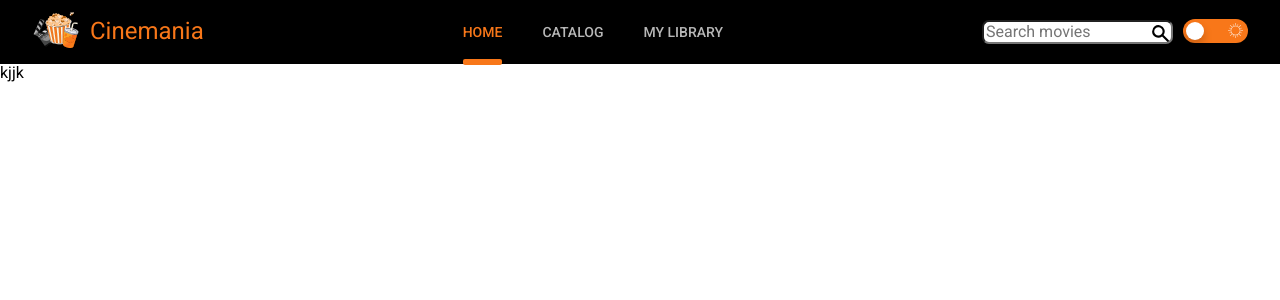
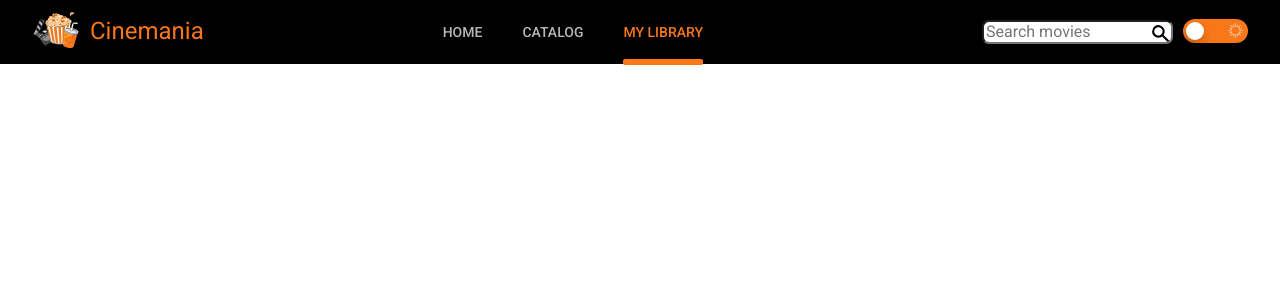
Before and after one commit to Yaroslav0102030405/03-Movie, a React (Create React App) app: page /mylibrare in a window 1280 px wide. Shown: the top 300 px of the page. Built offline with nearby package versions, Linux system fonts and the light colour scheme.

Commit message:
ховер

```diff
--- a/src/App.js
+++ b/src/App.js
@@ -7,6 +7,7 @@ import { Routes, Route } from 'react-router-dom';
 import Home from './HOME-PAGE/NavBar/Home/Home';
 import Catalog from './CATALOG-PAGE/Catalog';
 import MyLibrary from './MY-LIBRARY-PAGE/myLibrary'
+import NotFoundPage from './NOT-FOUND-PAGE/NotFoundPage';
 
 function App() {
   return (
@@ -17,6 +18,7 @@ function App() {
         <Route path="/" element={<Home />} />
         <Route path="/catalog" element={<Catalog />} />
         <Route path='/mylibrare' element={<MyLibrary />} />
+        <Route path='*' element={<NotFoundPage />} />
       </Routes>
     </div>
   );
--- a/src/CSS/Base.css
+++ b/src/CSS/Base.css
@@ -50,3 +50,7 @@ img {
   /* margin: 0px;
   padding: 0px; */
 }/*# sourceMappingURL=base.css.map */
+
+a {
+  text-decoration: none;
+}
--- a/src/HOME-PAGE/NavBar/NavBar.css
+++ b/src/HOME-PAGE/NavBar/NavBar.css
@@ -56,18 +56,18 @@ text-decoration: none;
     display: flex;
 }
 
-.navPages__item:hover,
-.navPages__item:focus {
+.navPages__item a:hover,
+.navPages__item a:focus {
     color: var(--accent-color);
 }
 
-.light-theme .navPages__item:hover {
+.light-theme .navPages__item a:hover {
   /* background-color: var(--white-color); */
   color: var(--accent-color);
   /* transition: all 0.3s ease-in-out; */
 }
 
-.navPages__item {
+.navPages__item a {
   position: relative;
     color: var(--text-color);
   margin-right: 40px;
@@ -80,12 +80,12 @@ list-style: none;
 text-transform: uppercase;
 }
 
-.navPages__item.current {
+.navPages__item a.active {
   color: var(--accent-color);
 }
 
-.navPages__item:hover::after,
-.current::after {
+.navPages__item a:hover::after,
+.active::after {
   display: block;
   position: absolute;
   /* display: inline-flex; */
@@ -104,7 +104,7 @@ text-transform: uppercase;
   color: var(--accent-color);
 } */
 
-.light-theme .navPages__item.current {
+.light-theme .navPages__item a.active {
   /* background-color: var(--white-color); */
   color: var(--accent-color);
   transition: all 0.3s ease-in-out;
--- a/src/HOME-PAGE/NavBar/NavBar.js
+++ b/src/HOME-PAGE/NavBar/NavBar.js
@@ -1,8 +1,9 @@
-import React from "react";
-import './NavBar.css'
+import React from 'react';
+import { Link, NavLink } from 'react-router-dom';
+import './NavBar.css';
 import { ReactComponent as NavLogo } from './nav-logo.svg';
 
-import DarkMode from "../../components/DarkMode/DarlMode";
+import DarkMode from '../../components/DarkMode/DarlMode';
 import { HiSearch } from 'react-icons/hi';
 
 const NavBar = () => {
@@ -14,36 +15,23 @@ const NavBar = () => {
           <nav className="nav__wrap">
             <ul className="nav__logo">
               <li>
-                  {' '}
-                  <a
-                    href="#"
-                    aria-label="logo"
-                    target="_blank"
-                    rel="noreferrer noopener"
-                  >
-                    {' '}
-                    <NavLogo />
-                  </a>
+                <Link to="/"><NavLogo /></Link>
               </li>
               <li className="Nav__logo-text">
-                  {' '}
-                  <a
-                    href="#"
-                    aria-label="logo"
-                    target="_blank"
-                    rel="noreferrer noopener"
-                  >
-                    Cinemania
-                  </a>
+                <Link to="/">Cinemania</Link>
               </li>
             </ul>
 
             <ul className="navPages">
-                <li className="navPages__item current">
-                  <a href="#" className="navPages__link "></a> Home
+              <li className="navPages__item ">
+                <NavLink to="/" >Home</NavLink>
               </li>
-                <li className="navPages__item">Catalog</li>
-                <li className="navPages__item">My library</li>
+              <li className="navPages__item">
+                <NavLink to="/catalog">Catalog</NavLink>
+              </li>
+              <li className="navPages__item">
+                <NavLink to="/mylibrare">My library</NavLink>
+              </li>
             </ul>
 
             {/* <div className={toggle ? '' : 'navBarColor'}> */}
@@ -66,6 +54,6 @@ const NavBar = () => {
       </header>
     </>
   );
-}
+};
 
 export default NavBar;
--- a/src/MY-LIBRARY-PAGE/myLibrary.js
+++ b/src/MY-LIBRARY-PAGE/myLibrary.js
@@ -3,10 +3,10 @@ import NavBar from "../HOME-PAGE/NavBar/NavBar";
 
 const myLibrary = () => {
     return (
-        <>
-            <NavBar />kjjk
-        </>
-     );
+      <>
+        <NavBar />
+      </>
+    );
 }
 
 export default myLibrary;
--- /dev/null
+++ b/src/NOT-FOUND-PAGE/NotFoundPage.js
@@ -0,0 +1,12 @@
+import React from "react";
+import './NotFoundPage.css'
+
+const NotFoundPage = () => {
+    return (
+      <>
+        <h1>404 page not found</h1>
+      </>
+    );
+}
+
+export default NotFoundPage;
```
Also changed, not shown: src/NOT-FOUND-PAGE/NotFoundPage.css (added). Lines whose indentation alone changed are shown as unchanged.
